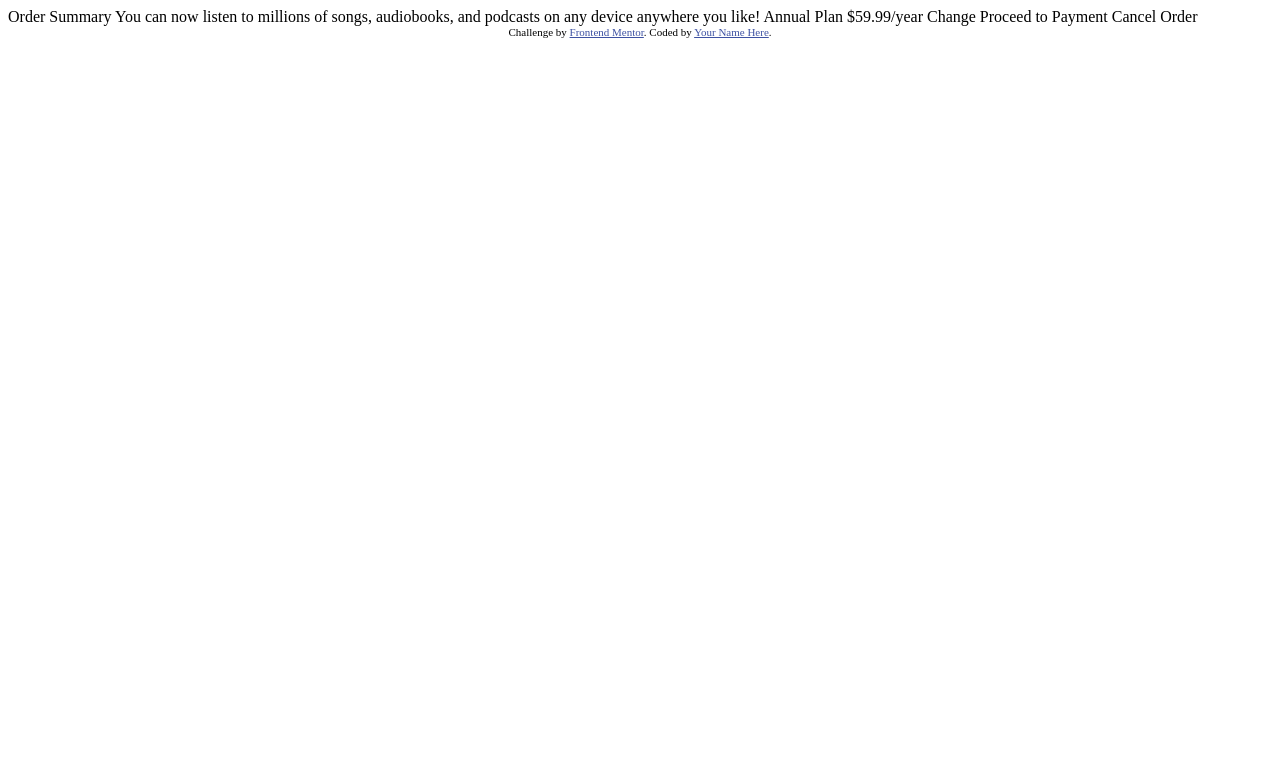
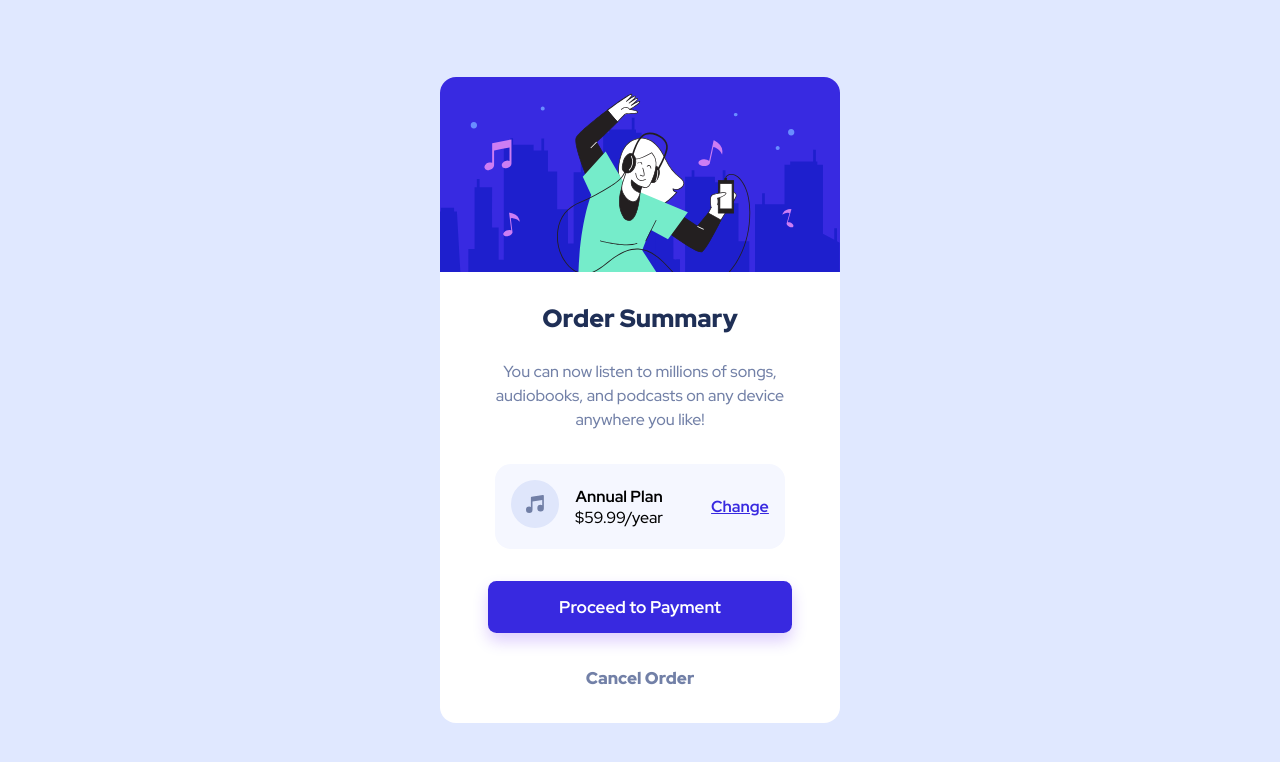
Before and after one commit to gustavomarchesim/order-summary-component-main, a plain HTML site: page index.html in a window 1280 px wide. Drawn offline with Linux system fonts and the light colour scheme.

Commit message:
style: Projeto finalizado

```diff
--- a/index.html
+++ b/index.html
@@ -1,37 +1,39 @@
 <!DOCTYPE html>
-<html lang="en">
+<html lang="pt-br">
 <head>
+  <link rel="preconnect" href="https://fonts.gstatic.com" crossorigin>
   <meta charset="UTF-8">
-  <meta name="viewport" content="width=device-width, initial-scale=1.0"> <!-- displays site properly based on user's device -->
-
+  <meta name="viewport" content="width=device-width, initial-scale=1.0">
   <link rel="icon" type="image/png" sizes="32x32" href="./images/favicon-32x32.png">
 
-  <title>Frontend Mentor | Order summary card</title>
+  <title>Order summary card</title>
+  <link rel="preconnect" href="https://fonts.googleapis.com">
+  <link href="https://fonts.googleapis.com/css2?family=Red+Hat+Display:wght@500;700;900&display=swap" rel="stylesheet">
+  <link rel="stylesheet" href="style.css">
+</head>
+  <body>
 
-  <!-- Feel free to remove these styles or customise in your own stylesheet 👍 -->
-  <style>
-    .attribution { font-size: 11px; text-align: center; }
-    .attribution a { color: hsl(228, 45%, 44%); }
-  </style>
-</head>
-<body>
+    <main>
+      <img src="images/illustration-hero.svg" alt="Hero Illustration">
 
-  Order Summary
+      <section>
+        <h1>Order Summary</h1>
+        <span class="descrição">You can now listen to millions of songs, audiobooks, and podcasts on any
+          device anywhere you like!</span>
+        <div class="plan-informations">
+          <div>
+            <img src="images/icon-music.svg" alt="Icon Music">
+          </div>
+          <div class="plan-pricing">
+            <h2>Annual Plan</h2>
+            <span>$59.99/year</span>
+          </div>
+          <a href="#" class="change-plan">Change</a>
+        </div>
+        <button>Proceed to Payment</button>
+        <a href="#" class="cancel-order">Cancel Order</a>
+      </section>
+    </main>
 
-  You can now listen to millions of songs, audiobooks, and podcasts on any
-  device anywhere you like!
-
-  Annual Plan
-  $59.99/year
-
-  Change
-
-  Proceed to Payment
-  Cancel Order
-
-  <div class="attribution">
-    Challenge by <a href="https://www.frontendmentor.io?ref=challenge" target="_blank">Frontend Mentor</a>.
-    Coded by <a href="#">Your Name Here</a>.
-  </div>
-</body>
+  </body>
 </html>
--- /dev/null
+++ b/style.css
@@ -0,0 +1,91 @@
+*{
+    margin: 0;
+    padding: 0;
+    box-sizing: border-box;
+    font-family: 'Red Hat Display', sans-serif;
+    font-size: 16px;
+}
+
+body{
+    background: hsl(225, 100%, 94%);
+    width: 100%;
+    height: 100vh;
+    display: flex;
+    align-items: center;
+    justify-content: center;
+}
+
+main{
+    background: #FFF;
+    max-width: 400px;
+    border-radius: 1rem;
+}
+
+main img{
+    width: 100%;
+    border-radius: 1rem 1rem 0 0;
+}
+
+main section{
+    display: flex;
+    flex-direction: column;
+    align-items: center;
+    justify-content: center;
+    text-align: center;
+    padding: 0 3em;
+    width: 100%;
+    height: 100%;
+}
+
+h1{
+    font-size: 25px;
+    font-weight: 900;
+    color: hsl(223, 47%, 23%);
+    margin: 1em 0;
+}
+
+.descrição{
+    font-weight: 500;
+    margin-bottom: 2em;
+    line-height: 1.5em;
+    color: hsl(224, 23%, 55%)
+}
+
+.plan-informations{
+    display: flex;
+    align-items: center;
+    margin-bottom: 2em;
+    padding: 1em;
+    background: hsl(225, 100%, 98%);
+    border-radius: 1em;
+}
+
+.plan-pricing{
+    margin: 0 3em 0 1em;
+}
+
+.change-plan{
+    font-weight: 700;
+    color: hsl(245, 75%, 52%);
+}
+
+section button{
+    width: 100%;
+    height: 52px;
+    border-radius: .5em;
+    background-color: hsl(245, 75%, 52%);
+    color: #FFF;
+    font-size: 17px;
+    font-weight: 700;
+    margin-bottom: 2em;
+    box-shadow: 0 8px 16px 0 rgba(86, 1, 245, 0.2);
+    border: none;
+}
+
+.cancel-order{
+    color: hsl(224, 23%, 55%);
+    font-size: 17px;
+    font-weight: 900;
+    text-decoration: none;
+    margin-bottom: 2em;
+}
```
